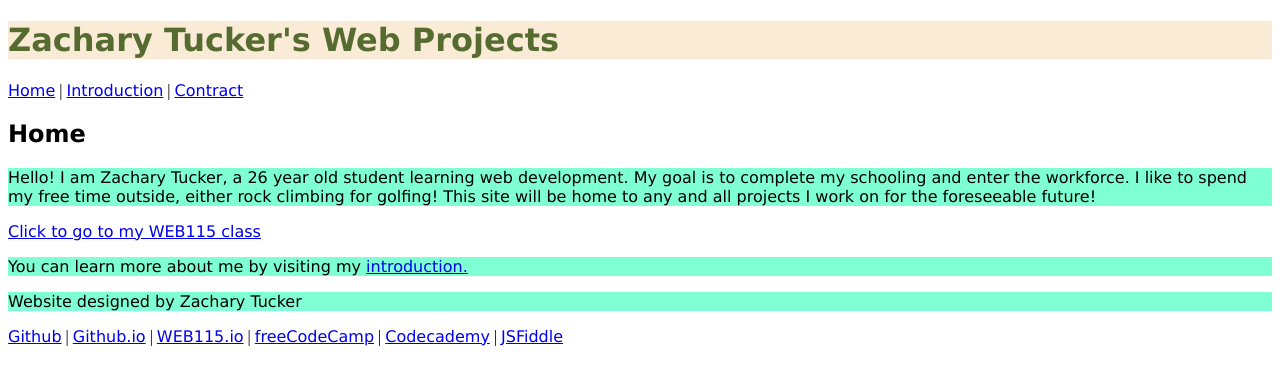
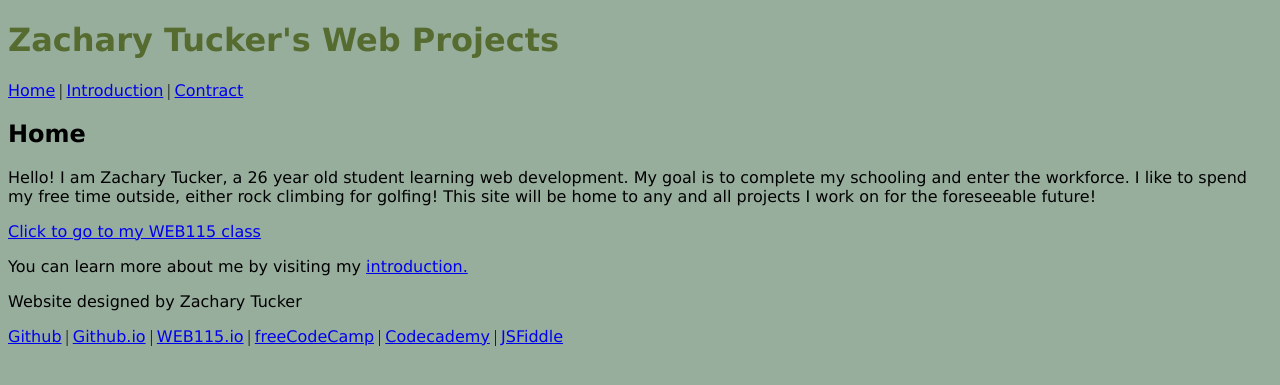
Before and after one commit to theboxmaker/theboxmaker.github.io, a PHP site: page / in a window 1280 px wide. Shown: the top 385 px of the page. Run offline with PHP 8.4, Linux system fonts and the light colour scheme.

Commit message:
html bg color

```diff
--- a/index.html
+++ b/index.html
@@ -22,7 +22,7 @@
         be home to any and all projects I work on for the foreseeable future!
     </p>
     <a href="web115/">Click to go to my WEB115 class</a>
-    <p>You can learn more about me by visiting my <a href="introduction.html">introduction.</a></p>
+    <p>You can learn more about me by visiting my <a href="web`115/introduction.html">introduction.</a></p>
 </main>
 <footer>
     <p>Website designed by Zachary Tucker</p>
--- a/web115/styles/default.css
+++ b/web115/styles/default.css
@@ -1,12 +1,10 @@
 h1 {
     font-family:Verdana, Geneva, Tahoma, sans-serif;
     color:darkolivegreen;
-    background-color: antiquewhite;
 }
 
 p {
     font-family:Verdana, Geneva, Tahoma, sans-serif;
-    background-color: aquamarine;
 }
 
 a {
@@ -27,5 +25,5 @@ img {
 }
 
 html{
-    background-color: white;
+    background-color: rgb(151, 174, 157);
 }
```
